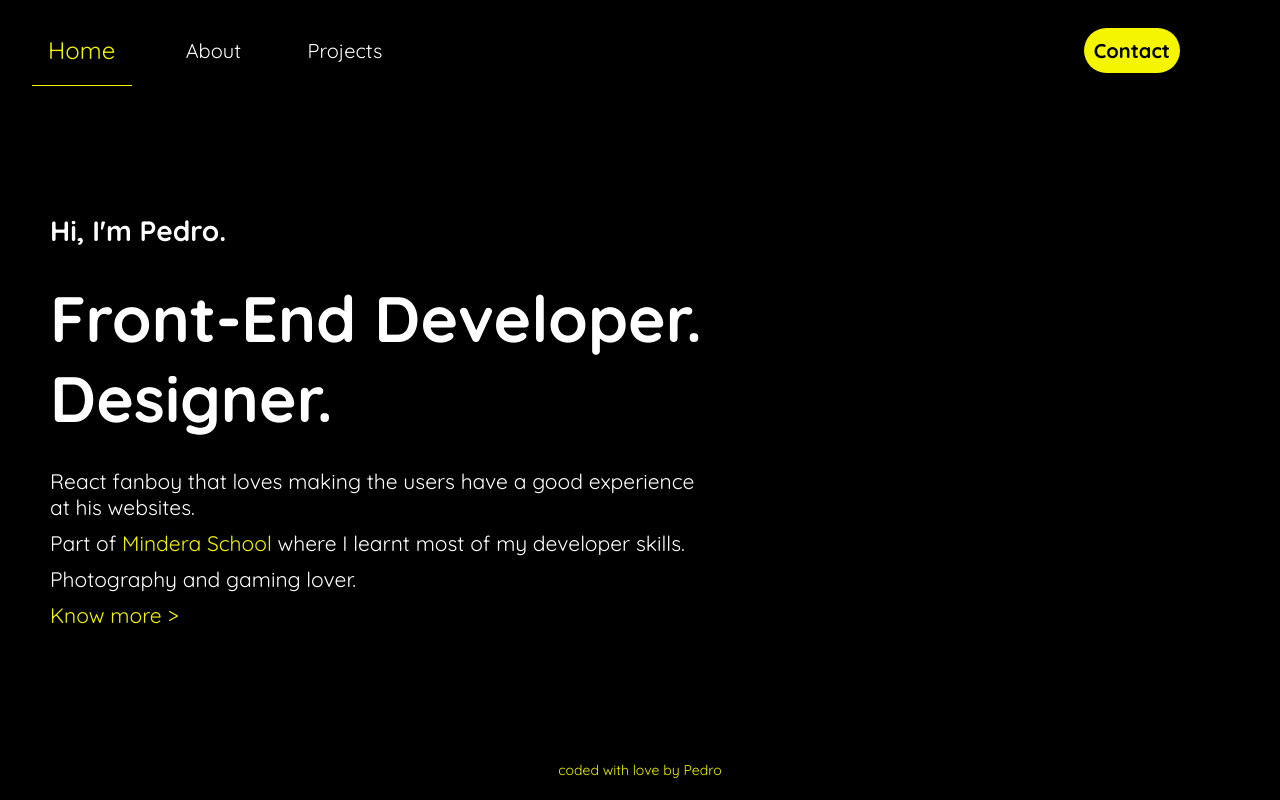
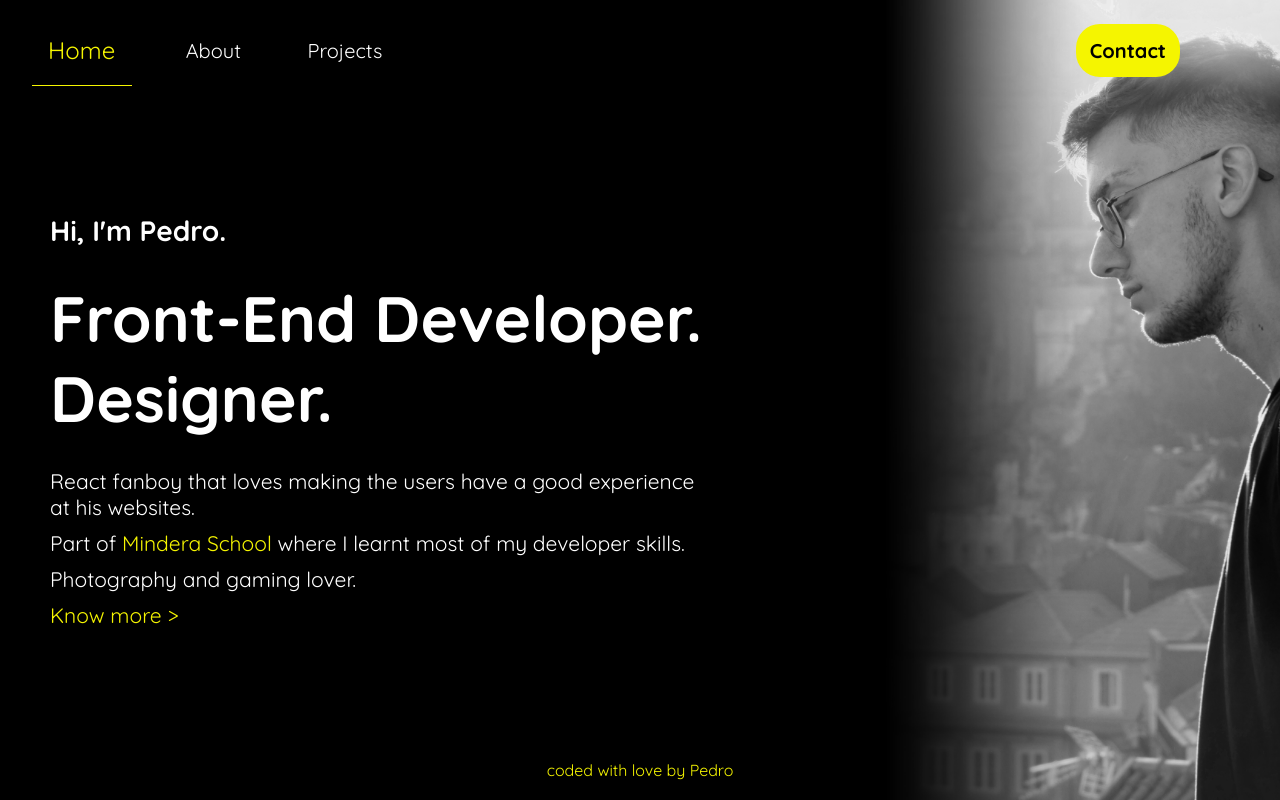
Before and after one commit to pedrosilva410/my-portfolio, a React (Create React App) app: page / in a window 1280 px wide. Built offline with nearby package versions, Linux system fonts and the light colour scheme.

Commit message:
background image and some styling

```diff
--- a/public/index.html
+++ b/public/index.html
@@ -13,6 +13,6 @@
     />
   </head>
   <body>
-    <div id="root"></div>
+    <div;" id="root"></div>
   </body>
 </html>
--- a/src/components/Footer/styles.css
+++ b/src/components/Footer/styles.css
@@ -8,9 +8,12 @@ footer {
 
 .footer_p {
   color: var(--main-color);
-  font-size: 14px;
+  font-size: 16px;
+  transition: all .2s ease-in-out;
 }
 
 .footer_p:hover {
   cursor: pointer;
+  color: var(--main-color-dark);
+  margin-bottom: 10px;
 }
--- a/src/components/Header/styles.css
+++ b/src/components/Header/styles.css
@@ -1,4 +1,4 @@
-.header{
+.header {
   width: 100%;
   display: flex;
   align-items: center;
@@ -25,10 +25,11 @@
   font-size: 20px;
   width: 100px;
   text-align: center;
-  transition: all .5s ease-in-out;
+  transition: all 0.5s ease-in-out;
 }
 
-.nav_item:hover, .nav_item_selected {
+.nav_item:hover,
+.nav_item_selected {
   color: var(--main-color);
   border-bottom: 1px var(--main-color) solid;
   padding: 20px 0;
@@ -36,25 +37,25 @@
   font-size: 24px;
 }
 
-.header__contact_container{
+.header__contact_container {
   width: 100%;
   display: flex;
   align-items: center;
   justify-content: flex-end;
 }
 
-.header__contact{
- margin-right: 100px;
- background-color: var(--main-color);
- padding: 10px;
- font-size:20px;
- border-radius: 24px;
- color: black;
- font-weight: bold;
- transition: all .2s ease-in-out;
+.header__contact {
+  margin-right: 100px;
+  background-color: var(--main-color);
+  padding: 14px;
+  font-size: 20px;
+  border-radius: 24px;
+  color: black;
+  font-weight: bold;
+  transition: all 0.2s ease-in-out;
 }
 
-.header__contact:hover{
+.header__contact:hover {
   background-color: var(--main-color-dark);
-  margin-bottom:10px;
+  margin-bottom: 10px;
 }
--- a/src/pages/Home/styles.css
+++ b/src/pages/Home/styles.css
@@ -30,7 +30,24 @@
   width: 650px;
 }
 
-.home__link_to_about, .home__link {
+.home__link_to_about {
   font-size: 21px;
-  color: var(--main-color)
+  color: var(--main-color);
+  transition: all 0.2s ease-in-out;
 }
+
+.home__link_to_about:hover {
+  color: var(--main-color-dark);
+  margin-left: 10px;
+}
+
+.home__link {
+  font-size: 21px;
+  color: var(--main-color);
+  transition: all 0.2s ease-in-out;
+}
+
+.home__link:hover {
+  color: var(--main-color-dark);
+  margin-bottom: 10px;
+}
--- a/src/styles/index.css
+++ b/src/styles/index.css
@@ -32,6 +32,8 @@ body {
   -webkit-font-smoothing: antialiased;
   -moz-osx-font-smoothing: grayscale;
   background-color: var(--background-color);
+  background-image: url('../assets/website-background.png');
+  background-size: cover;
 }
 
 main {
```
Also changed, not shown: src/components/Header/index.js (+25 -8 lines), src/pages/Home/index.js (+24 -8 lines), src/assets/website-background.png (added).
